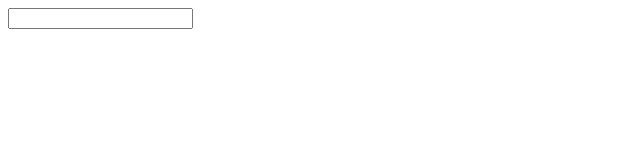
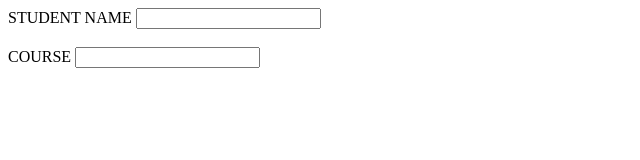
Before and after one commit to JoyalSaji2006/approach, a plain HTML site: page web.html in a window 1280 px wide. Shown: the whole page, without its empty margins (0-640 px from the left). Drawn offline with Linux system fonts and the light colour scheme.

Commit message:
Update web.html

```diff
--- a/web.html
+++ b/web.html
@@ -1,7 +1,12 @@
-<html>
-<body>
-<form>
-<input type="text">
-</form>
-</body>
-</html>
+<HTML>
+  <HEAD>
+    <TITLE>CREATE THE TEXT BOX</TITLE>
+    <BODY BGCOLOUR="PINK">
+      <FORM>STUDENT NAME
+        <INPUT TYPE="TEXT" NAME="NAME" SIZE="20">
+          <BR></BR>
+          COURSE
+          <INPUT TYPE="TEXT" NAME="COURSE" SIZE="20">
+            </FORM>
+          </BODY>
+        </HTML>
```
